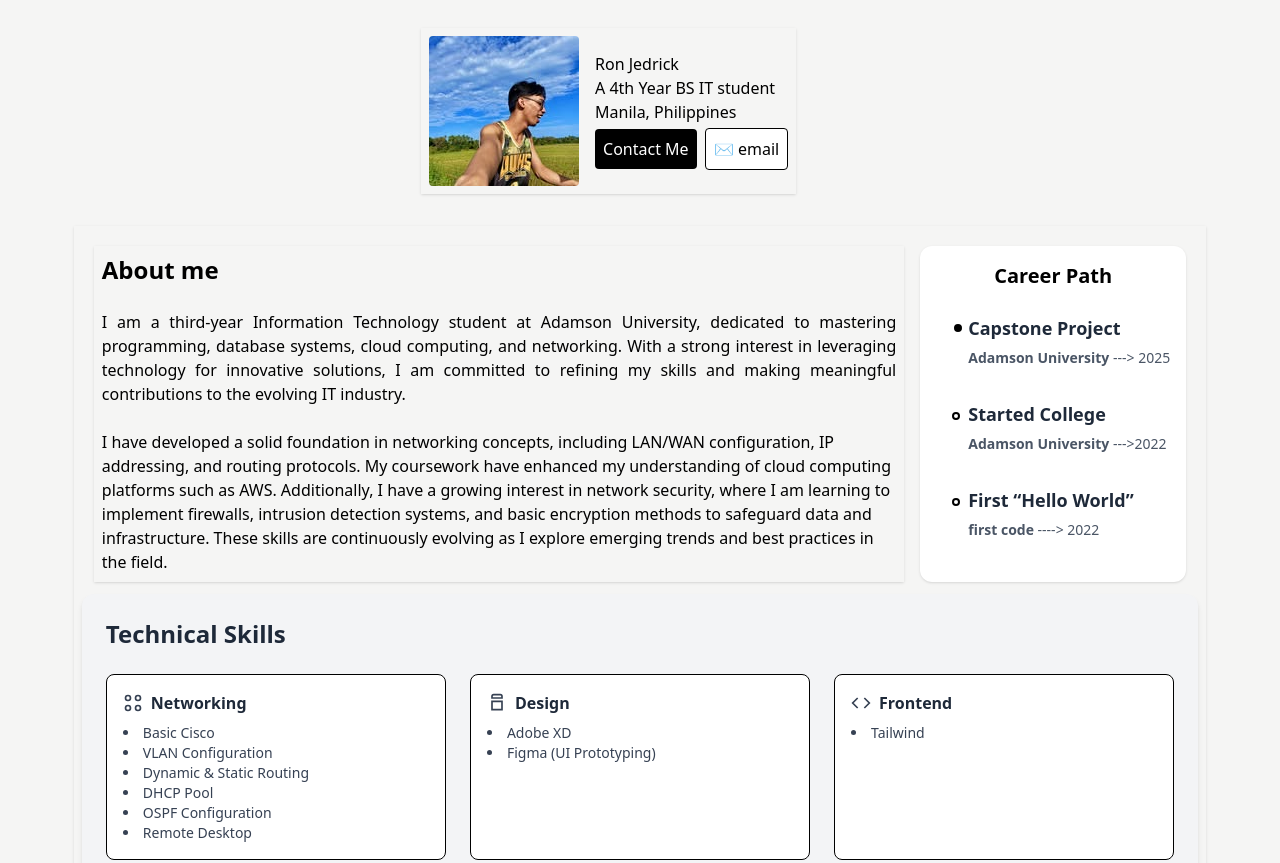
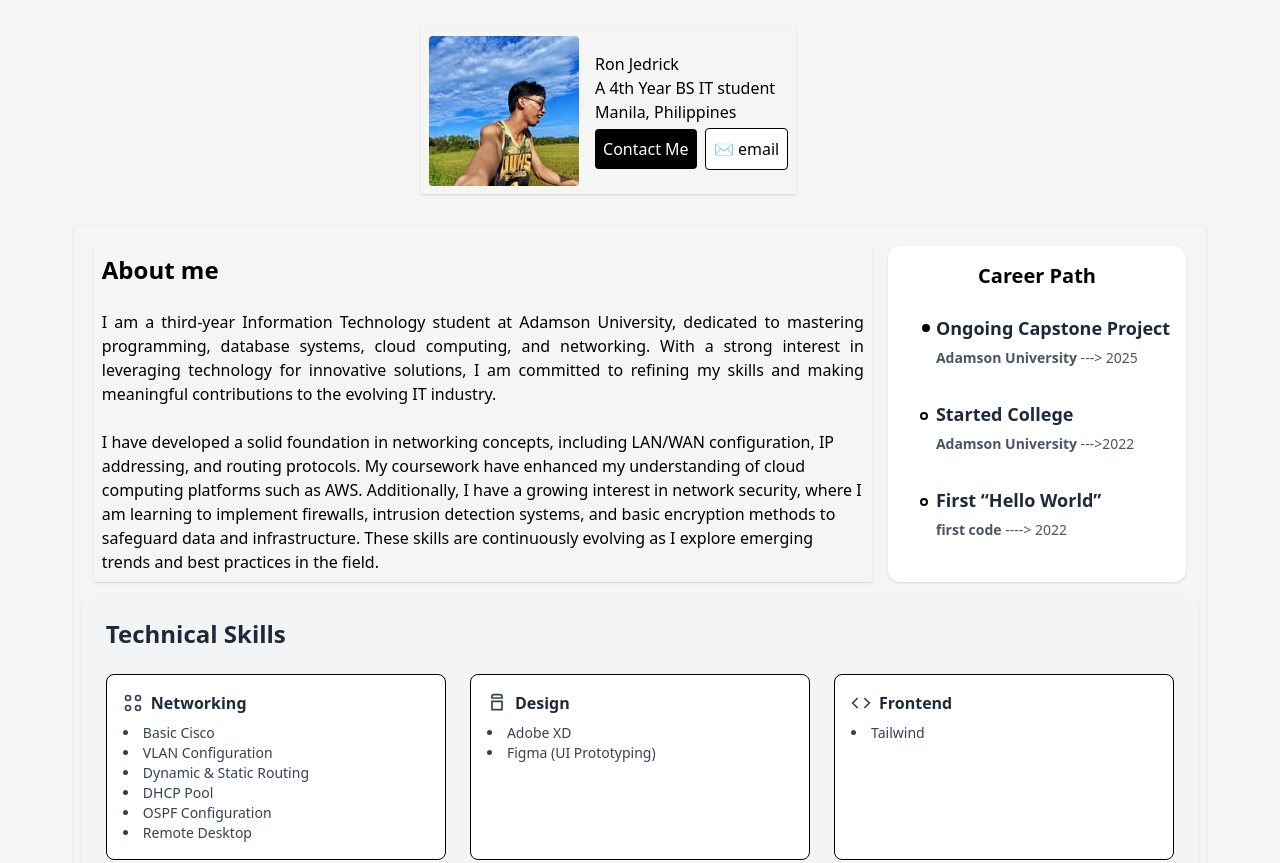
Before and after one commit to ronjedrickk/portfolio, a website: page src/index.html in a window 1280 px wide. Shown: the top 863 px of the page. Drawn offline with Linux system fonts and the light colour scheme.

```diff
--- a/src/index.html
+++ b/src/index.html
@@ -62,7 +62,7 @@
 
             <div class="relative">
               <div class="absolute -left-2 top-2 w-3 h-3 bg-black rounded-full border-2 border-white"></div>
-              <h3 class="text-lg font-semibold text-gray-800 ml-2">  Capstone Project</h3>
+              <h3 class="text-lg font-semibold text-gray-800 ml-2">Ongoing Capstone Project</h3>
               <p class="text-sm text-gray-600 ml-2 mt-1.5"><strong>Adamson University</strong> ---> 2025</p>
             </div>
 
```
